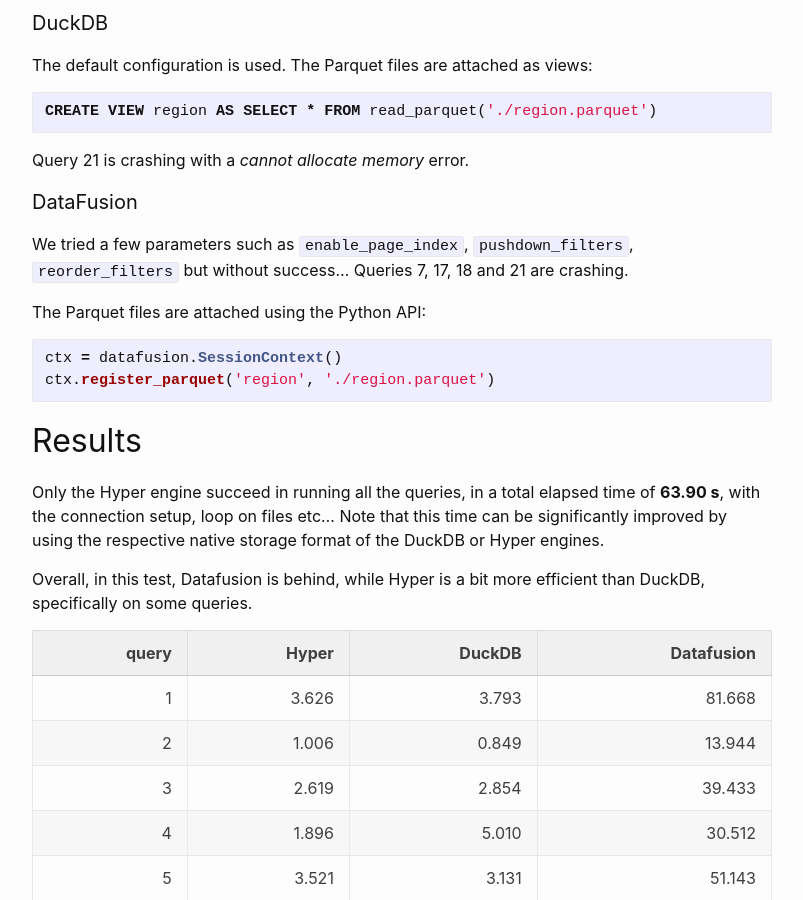
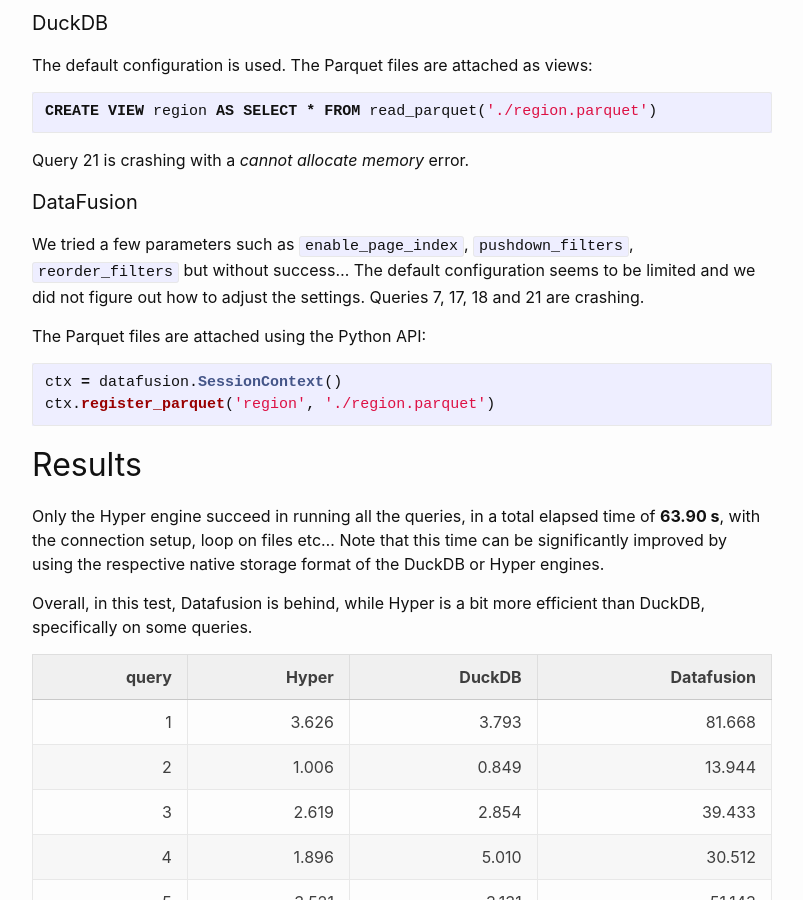
Before and after one commit to aetperf/aetperf.github.io, a Jekyll site: the page built from _posts/2023-03-30-TPC-H-benchmark-of-Hyper,-DuckDB-and-Datafusion-on-Parquet-files.md, in a window 1280 px wide and 900 px high, scrolled down 3547 px. Shown: the whole window, without its empty margins (238-1041 px from the left). Built offline with Jekyll 4.4.1, drawn with Linux system fonts in a browser that asks for light colours; comment, search, counter and statistics services are not loaded.

Commit message:
small update

```diff
--- a/_posts/2023-03-30-TPC-H-benchmark-of-Hyper,-DuckDB-and-Datafusion-on-Parquet-files.md
+++ b/_posts/2023-03-30-TPC-H-benchmark-of-Hyper,-DuckDB-and-Datafusion-on-Parquet-files.md
@@ -150,7 +150,7 @@
 
 #### DataFusion
 
-We tried a few parameters such as `enable_page_index`, `pushdown_filters`, `reorder_filters` but without success... Queries 7, 17, 18 and 21 are crashing.
+We tried a few parameters such as `enable_page_index`, `pushdown_filters`, `reorder_filters` but without success... The default configuration seems to be limited and we did not figure out how to adjust the settings. Queries 7, 17, 18 and 21 are crashing.
 
 The Parquet files are attached using the Python API:
 
```
Also changed, not shown: _posts/WP_2023-03-30-TPC-H-benchmark-of-Hyper,-DuckDB-and-Datafusion-on-Parquet-files.md (+1 -1 lines).
